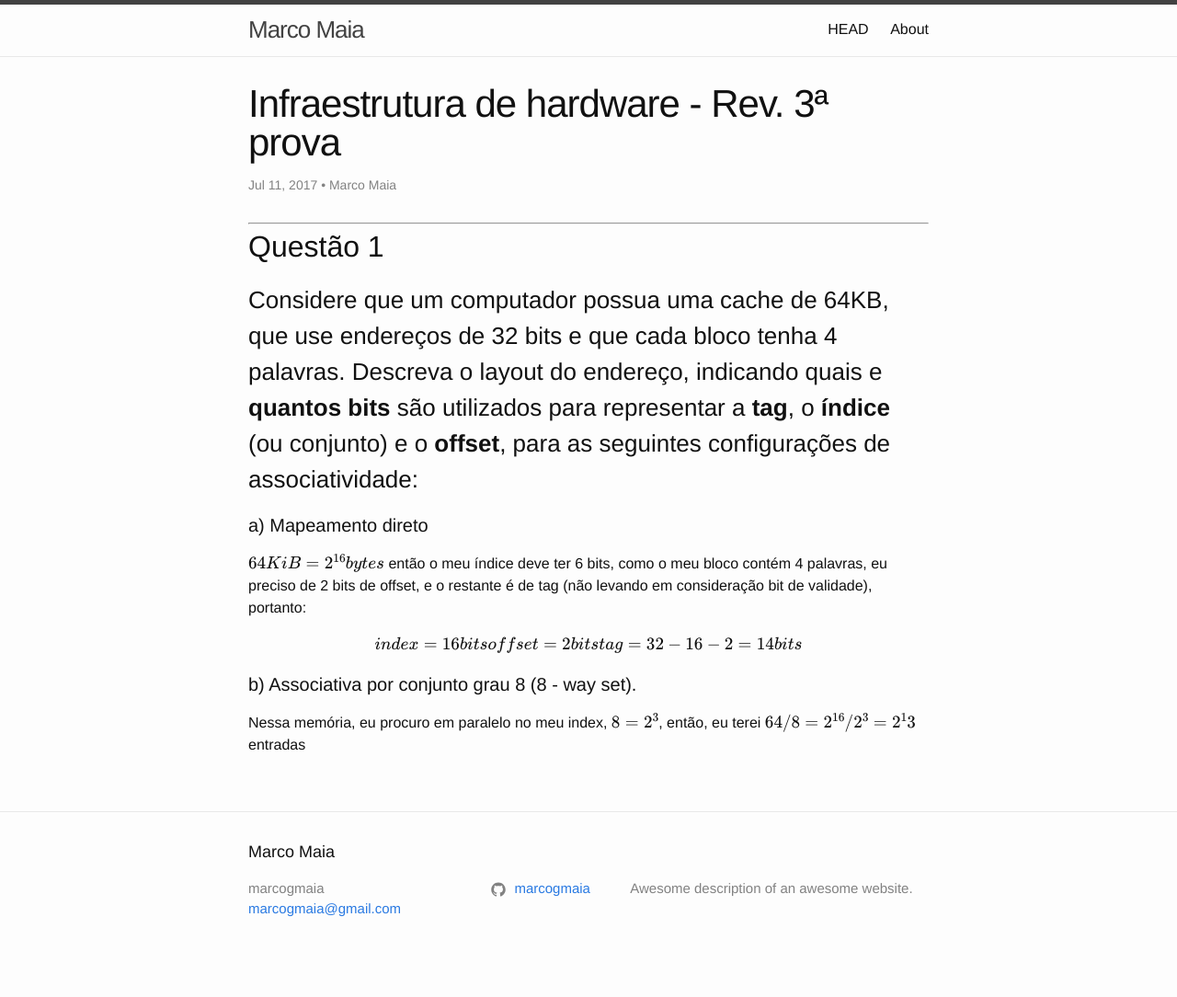
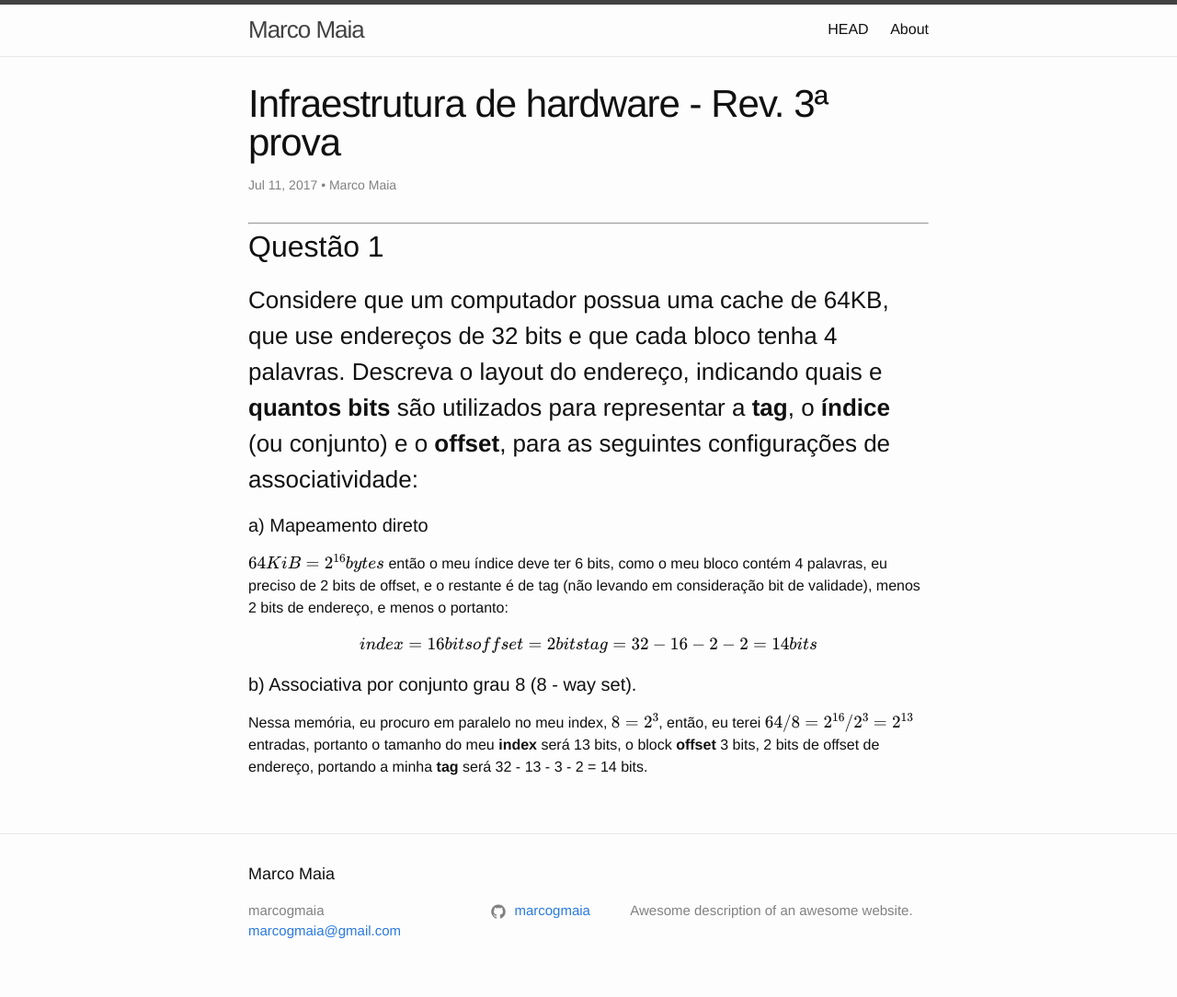
Before and after one commit to marcogmaia/marcogmaia.com, a Jekyll site: the page built from _posts/notes/2017-07-11-revisa-infra-hardware-prova3.md, in a window 1280 px wide. Shown: the whole page at 92% size. Built offline with Jekyll 4.4.1, drawn with Linux system fonts in a browser that asks for light colours; formulas are drawn with MathJax 3; before the commit the page ends 1060 px from its top, so only the background shows below that.

Commit message:
hardware

```diff
--- a/_posts/notes/2017-07-11-revisa-infra-hardware-prova3.md
+++ b/_posts/notes/2017-07-11-revisa-infra-hardware-prova3.md
@@ -14,13 +14,13 @@ math: true
 
 #### a) Mapeamento direto
 
-$$ 64KiB = 2^{16} bytes $$ então o meu índice deve ter 6 bits, como o meu bloco contém 4 palavras, eu preciso de 2 bits de offset, e o restante é de tag (não levando em consideração bit de validade), portanto:
+$$ 64KiB = 2^{16} bytes $$ então o meu índice deve ter 6 bits, como o meu bloco contém 4 palavras, eu preciso de 2 bits de offset, e o restante é de tag (não levando em consideração bit de validade), menos 2 bits de endereço, e menos o portanto:
 
 $$ index = 16 bits \\
 offset = 2 bits \\
-tag = 32 - 16 - 2 = 14 bits $$
+tag = 32 - 16 - 2 - 2 = 14 bits $$
 
 
 #### b) Associativa por conjunto grau 8 (8 - way set).
 
-Nessa memória, eu procuro em paralelo no meu index, $$ 8 = 2^3 $$, então, eu terei $$64/8 = 2^{16}/2^3 = 2^13$$ entradas
+Nessa memória, eu procuro em paralelo no meu index, $$ 8 = 2^3 $$, então, eu terei $$64/8 = 2^{16}/2^3 = 2^{13}$$ entradas, portanto o tamanho do meu **index** será 13 bits, o block **offset** 3 bits, 2 bits de offset de endereço, portando a minha **tag** será 32 - 13 - 3 - 2 = 14 bits.
```
